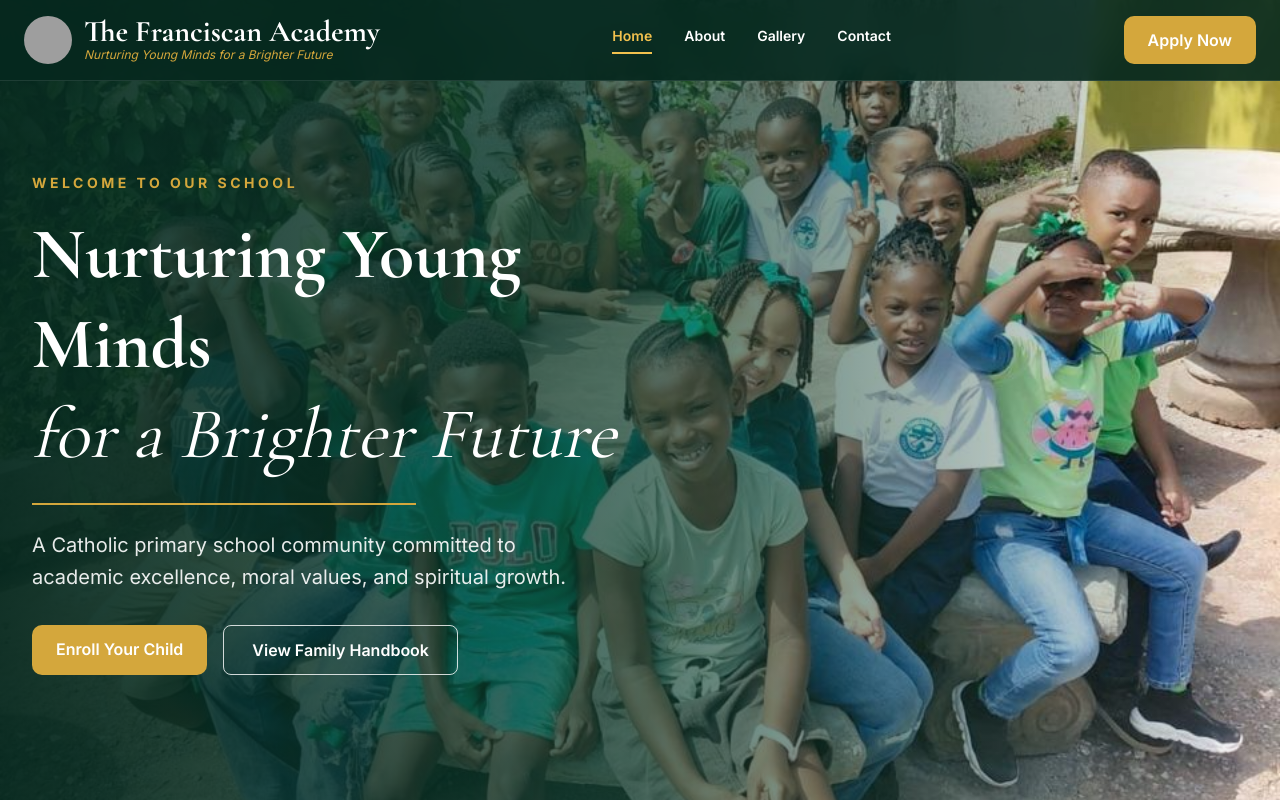
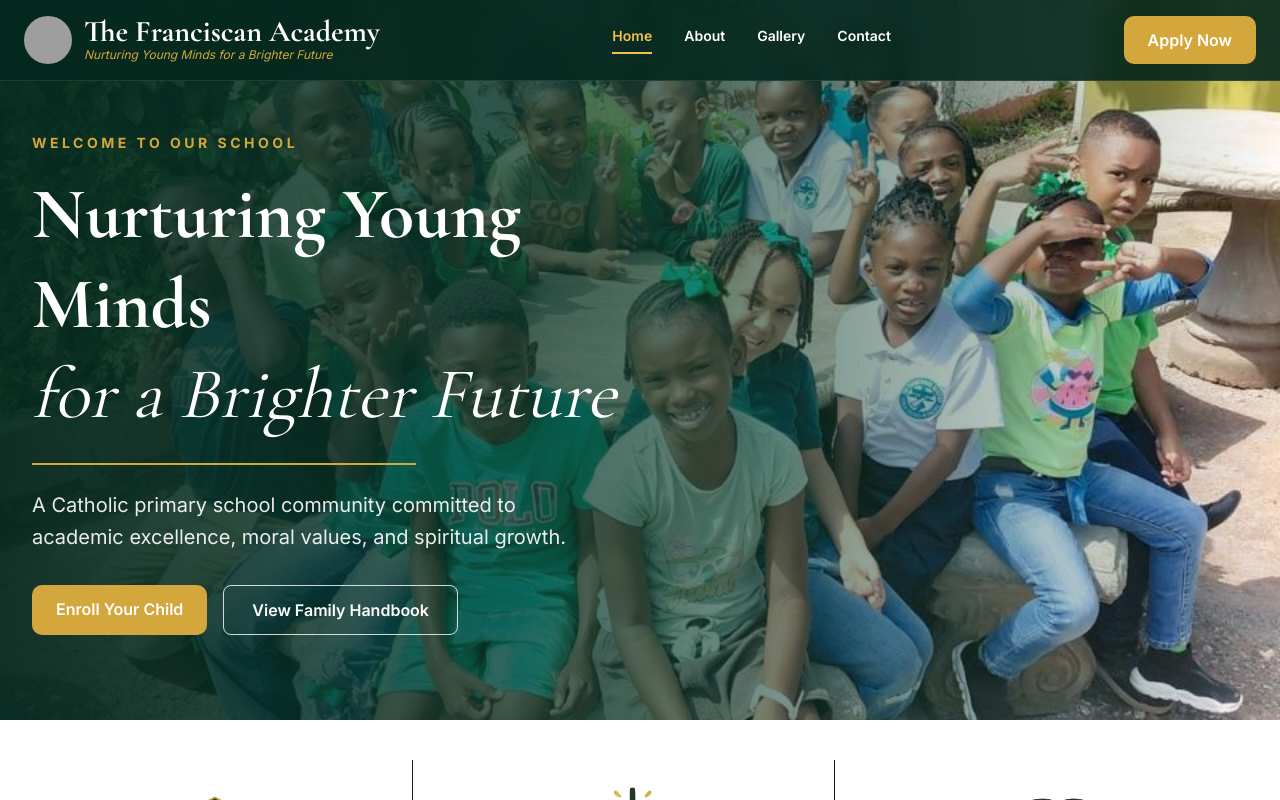
Before and after one commit to Kgayl008/franciscan-academy, a Next.js app: page / in a window 1280 px wide. Shown: the top 800 px of the page. Built offline with nearby package versions, Linux system fonts and the light colour scheme; grey boxes are pictures that could not be loaded.

Commit message:
Update website

```diff
--- a/components/Hero.tsx
+++ b/components/Hero.tsx
@@ -2,7 +2,7 @@ export default function Hero() {
   return (
     <section
       id="home"
-      className="relative overflow-hidden min-h-screen"
+      className="relative overflow-hidden min-h-screen md:min-h-180"
     >
       <img
         src="/images/hero.jpg"
@@ -12,7 +12,7 @@ export default function Hero() {
 
       <div className="absolute inset-0 bg-linear-to-r from-[#06291f]/95 via-[#0b3d2e]/70 to-transparent" />
 
-      <div className="relative z-10 mx-auto flex min-h-screen max-w-7xl items-center px-5 pt-28 pb-16 sm:px-6 md:px-8">
+      <div className="relative z-10 mx-auto flex min-h-screen max-w-7xl items-center px-5 pt-28 pb-16 sm:px-6 md:min-h-180 md:px-8">
         <div className="max-w-2xl text-white">
           <p className="mb-4 text-xs font-bold uppercase tracking-[0.25em] text-[#d4a73c] sm:text-sm">
             Welcome to our school
```
